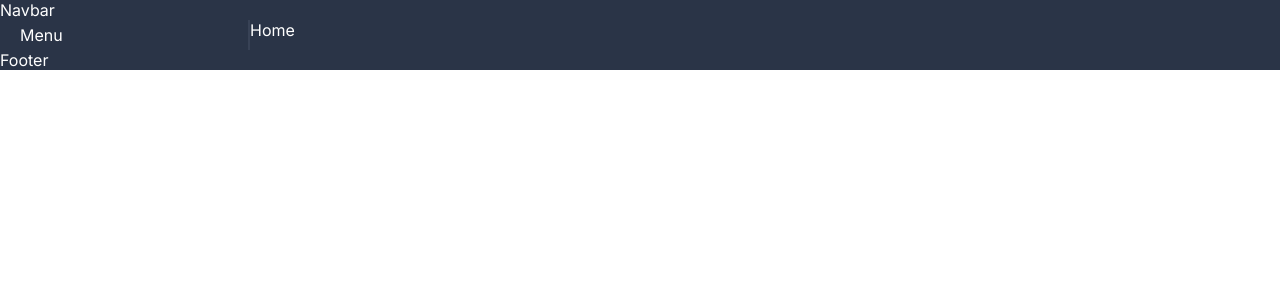
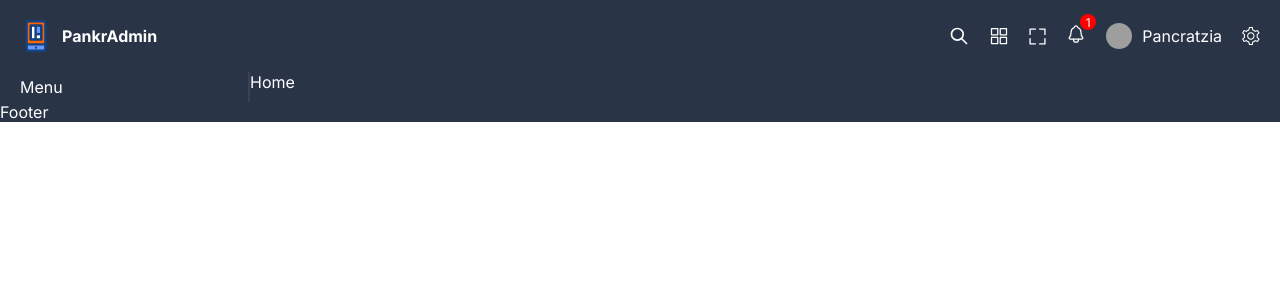
Before and after one commit to Pancratzia/Admin-Dashboard, a React (Vite) app: page / in a window 1280 px wide. Shown: the top 300 px of the page. Built offline with nearby package versions, Linux system fonts and the light colour scheme; grey boxes are pictures that could not be loaded.

Commit message:
Navbar Ready

```diff
--- a/src/components/navbar/Navbar.scss
+++ b/src/components/navbar/Navbar.scss
@@ -0,0 +1,51 @@
+.navbar {
+  width: 100%;
+  padding: 20px;
+  display: flex;
+  align-items: center;
+  justify-content: space-between;
+
+  .logo {
+    display: flex;
+    align-items: center;
+    font-weight: bold;
+    gap: 10px;
+  }
+
+  .icons {
+    display: flex;
+    align-items: center;
+    gap: 20px;
+
+    .notification {
+      position: relative;
+      span {
+        background-color: red;
+        color: white;
+        width: 16px;
+        height: 16px;
+        border-radius: 50%;
+        position: absolute;
+        top: -10px;
+        right: -10px;
+        display: flex;
+        align-items: center;
+        justify-content: center;
+        font-size: 12px;
+      }
+    }
+
+    .user {
+      display: flex;
+      align-items: center;
+      gap: 10px;
+
+      img {
+        width: 26px;
+        height: 26px;
+        border-radius: 50%;
+        object-fit: cover;
+      }
+    }
+  }
+}
--- a/src/components/navbar/Navbar.tsx
+++ b/src/components/navbar/Navbar.tsx
@@ -1,7 +1,29 @@
 import "./Navbar.scss";
 const Navbar = () => {
   return (
-    <div className="navbar">Navbar</div>
+    <div className="navbar">
+      <div className="logo">
+        <img src="logo.svg" alt="logo" />
+        <span>PankrAdmin</span>
+      </div>
+      <div className="icons">
+        <img src="/search.svg" alt="search icon" className="icon" />
+        <img src="/app.svg" alt="app icon" className="icon" />
+        <img src="/expand.svg" alt="expand icon" className="icon" />
+
+        <div className="notification">
+          <img src="/notifications.svg" alt="notification icon" />
+          <span>1</span>
+        </div>
+
+        <div className="user">
+          <img src="https://avatars.githubusercontent.com/u/54899954?v=4" alt="user icon" />
+          <span>Pancratzia</span>
+        </div>
+
+        <img src="/settings.svg" alt="settings icon" className="icon" />
+      </div>
+    </div>
   )
 }
 
```
